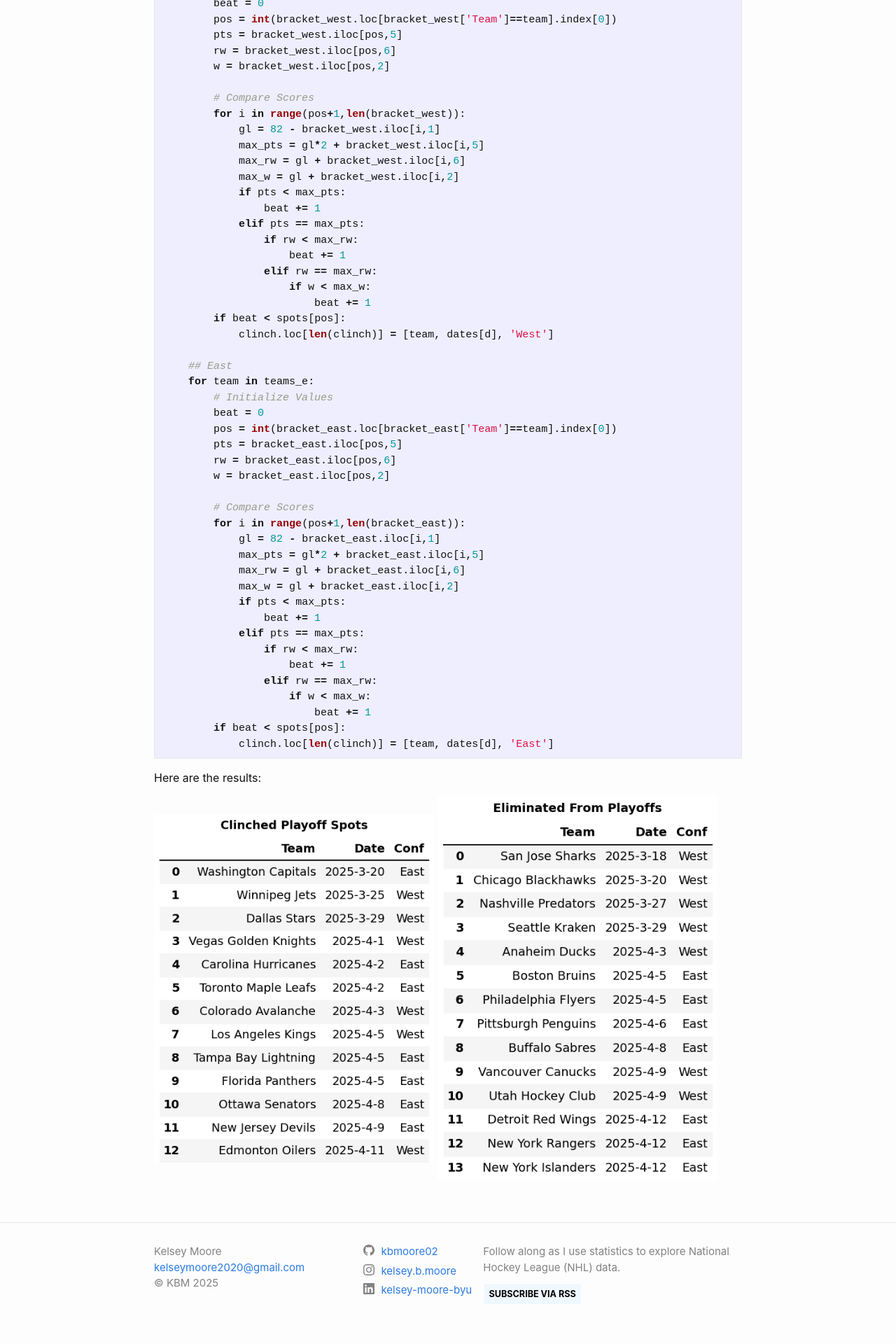
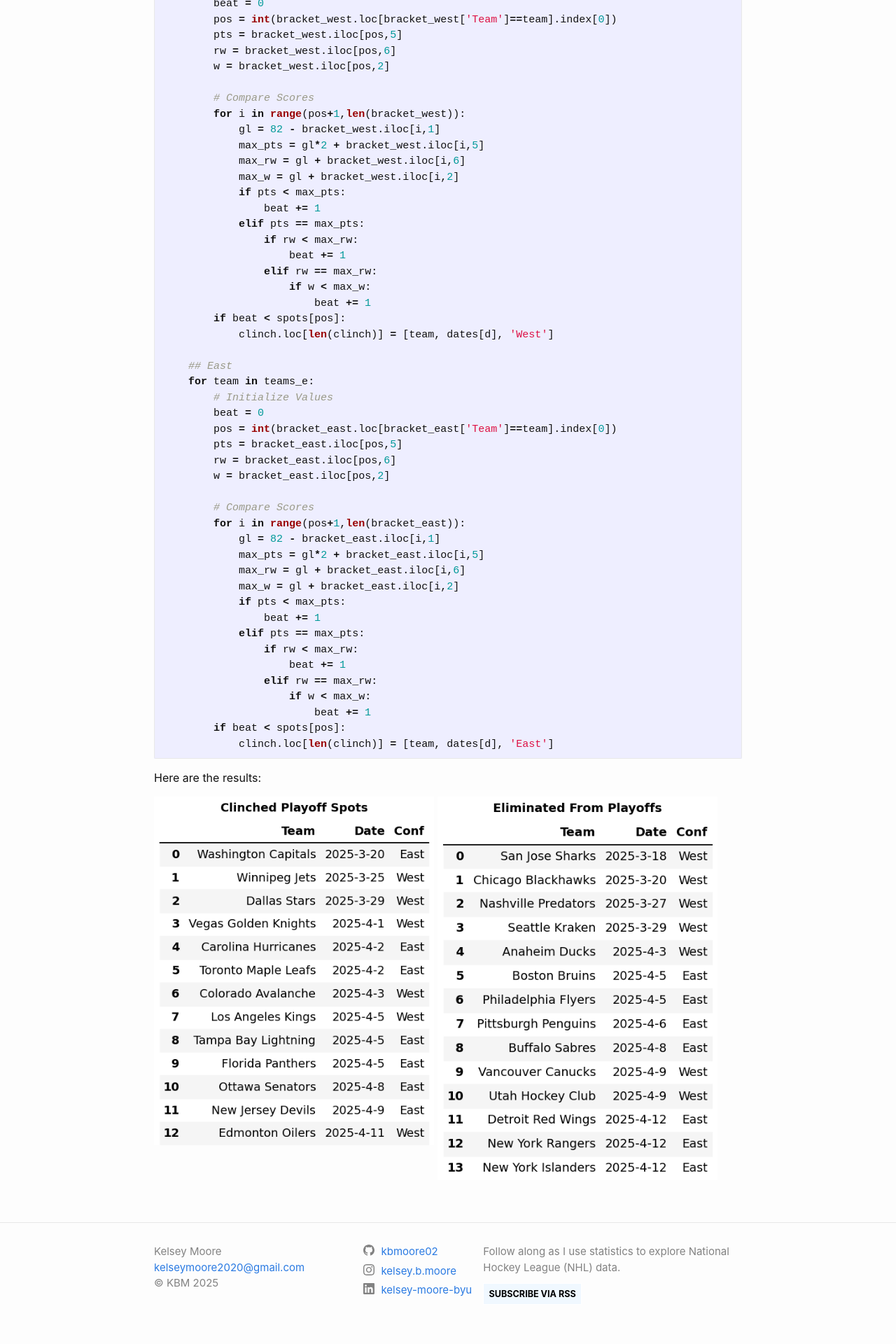
Before and after one commit to kbmoore02/NHL-Data-Analysis, a Jekyll site: the page built from _posts/2025-4-13-blog-hockey4.md, in a window 1280 px wide. Shown: the part 2921-4841 px from the top of the page at 70% size. Built offline with Jekyll 4.4.1, drawn with Linux system fonts in a browser that asks for light colours; comment, search, counter and statistics services are not loaded.

Commit message:
Update 2025-4-13-blog-hockey4.md

```diff
--- a/_posts/2025-4-13-blog-hockey4.md
+++ b/_posts/2025-4-13-blog-hockey4.md
@@ -168,6 +168,6 @@
 Here are the results:
 
 <p float="left">
-  <img src="https://raw.githubusercontent.com/kbmoore02/NHL-Data-Analysis/main/assets/images/clinched.png" style="width:400px" />
-  <img src="https://raw.githubusercontent.com/kbmoore02/NHL-Data-Analysis/main/assets/images/eliminated.png" style="width:400px" />
+  <img src="https://raw.githubusercontent.com/kbmoore02/NHL-Data-Analysis/main/assets/images/clinched.png" style="width:400px; vertical-align: top;" />
+  <img src="https://raw.githubusercontent.com/kbmoore02/NHL-Data-Analysis/main/assets/images/eliminated.png" style="width:400px; vertical-align: top;" />
 </p>
```
